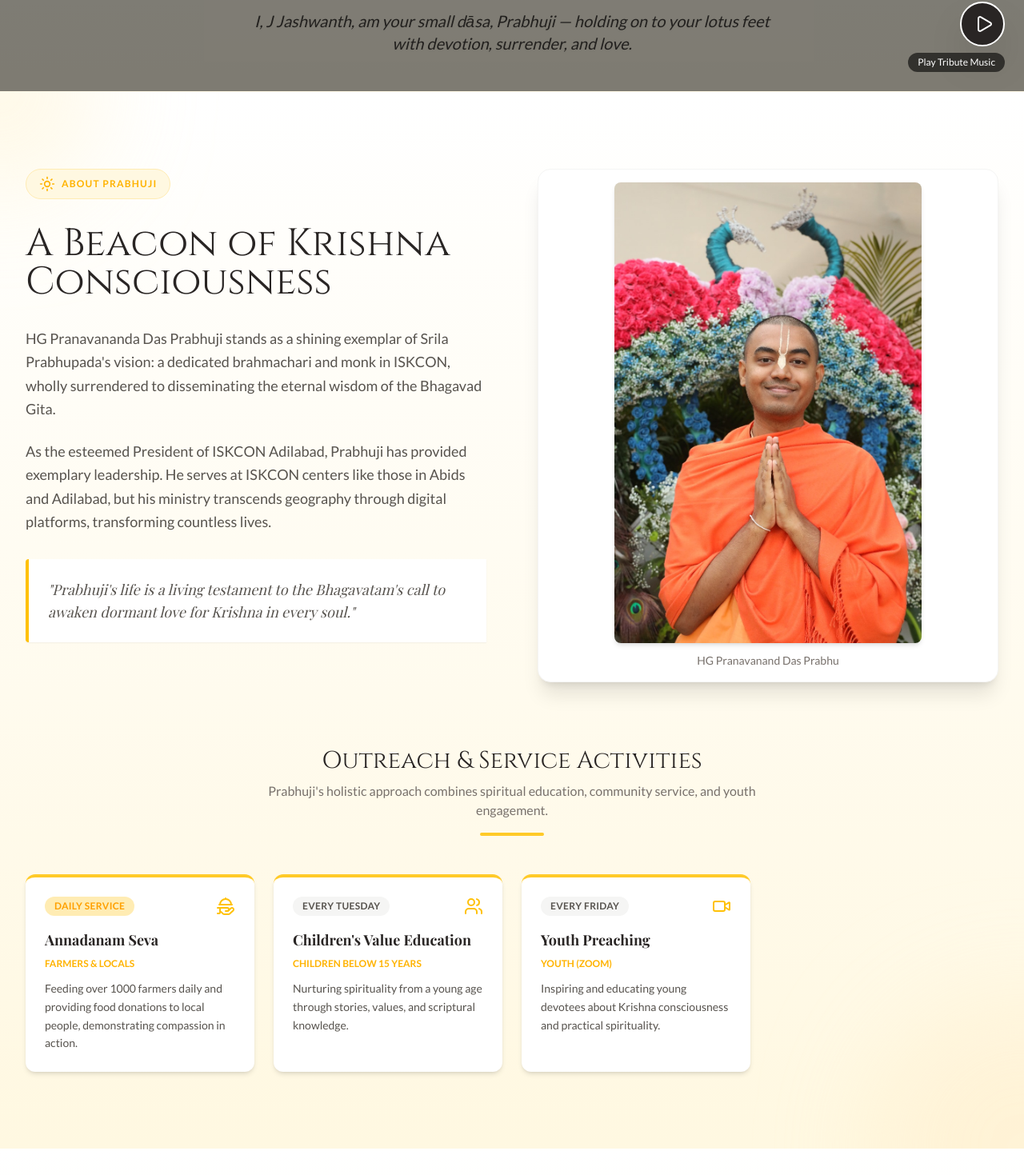
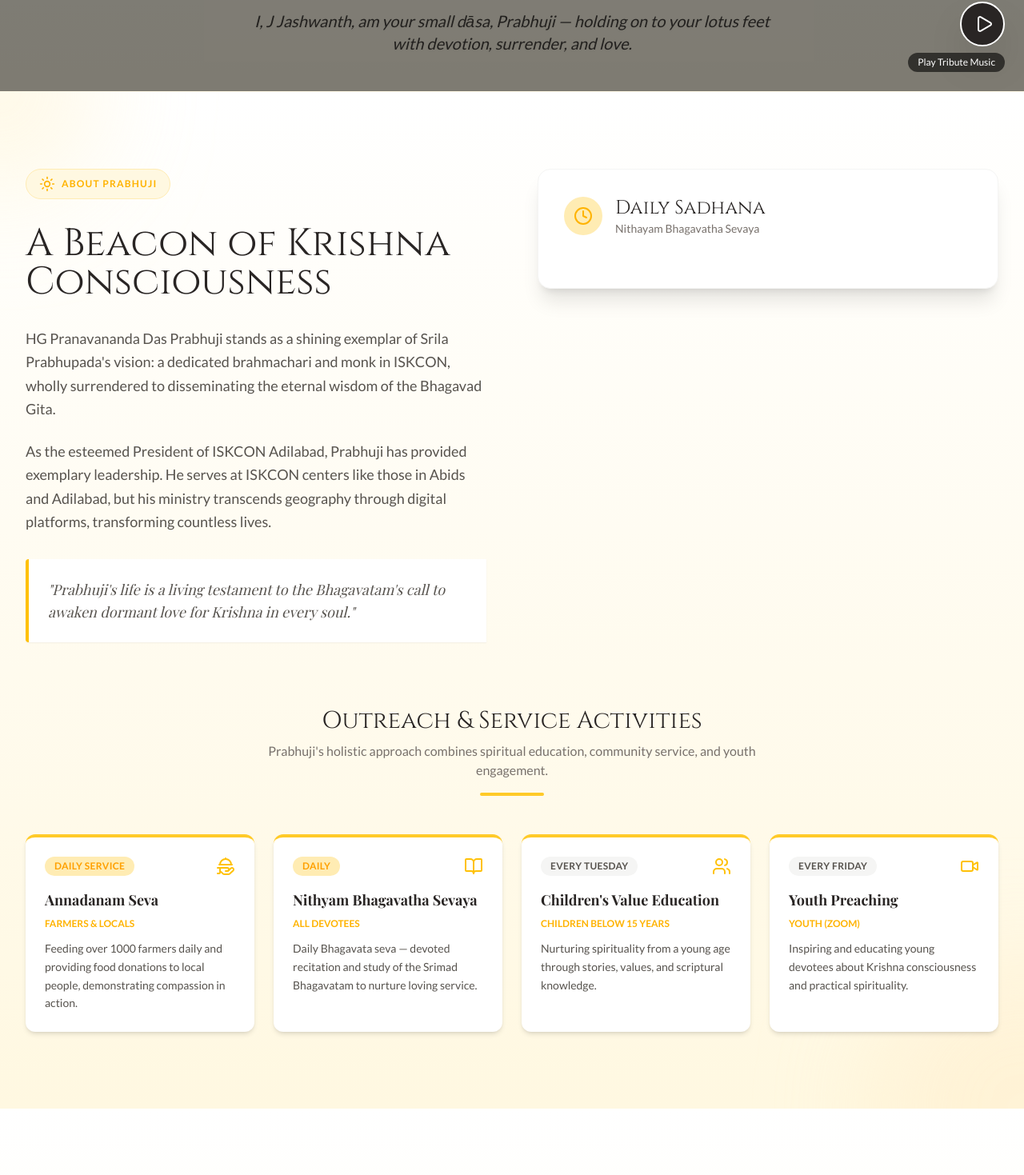
Before and after one commit to JashwanthJavili/HGPranavanandDasPrabhujiBday, a React (Vite) app: page / in a window 1280 px wide. Shown: the part 686-2155 px from the top of the page at 80% size. Built offline with nearby package versions, Linux system fonts and the light colour scheme; a web font is replaced by a local one.

Commit message:
Move Pranavanand feet to Gallery & above Connect; restore Daily Sadhana card; add Nithyam Bhagavatha activity; remove feet from Glorification

```diff
--- a/components/About.tsx
+++ b/components/About.tsx
@@ -36,15 +36,32 @@ const About: React.FC = () => {
             </div>
           </div>
 
-            {/* Right Column: Portrait (replaces Daily Sadhana as requested) */}
-            <div id="schedule" className="relative z-10">
-            <div className="bg-white rounded-2xl p-4 shadow-xl border border-stone-100 flex items-center justify-center">
-              <div className="w-full h-full max-w-sm">
-                <img src="/Images/hg-pranavanand-1.jpg" alt="HG Pranavanand Das Prabhu" className="w-full h-auto object-cover rounded-lg shadow-md" />
-                <p className="text-center text-sm text-stone-500 mt-3">HG Pranavanand Das Prabhu</p>
+              {/* Right Column: Daily Schedule (as the card behind the title) */}
+              <div id="schedule" className="relative z-10">
+              <div className="bg-white rounded-2xl p-8 shadow-xl border border-stone-100">
+                <div className="flex items-center mb-8">
+                  <div className="bg-saffron-100 p-3 rounded-full mr-4">
+                    <Clock className="h-6 w-6 text-saffron-600" />
+                  </div>
+                  <div>
+                    <h3 className="font-display text-2xl text-stone-800">Daily Sadhana</h3>
+                    <p className="text-stone-500 text-sm">Nithayam Bhagavatha Sevaya</p>
+                  </div>
+                </div>
+
+                <div className="space-y-6">
+                  {SCHEDULE_ITEMS.map((item, index) => (
+                  <div key={index} className="relative pl-8 before:absolute before:left-0 before:top-2 before:w-2 before:h-2 before:bg-saffron-400 before:rounded-full hover:bg-stone-50 p-2 rounded transition-colors">
+                    <div className="font-mono text-saffron-600 text-xs font-bold uppercase tracking-wider mb-1">
+                    {item.time}
+                    </div>
+                    <h4 className="font-serif font-bold text-stone-800 text-lg">{item.activity}</h4>
+                    <p className="text-sm text-stone-500 mt-1 leading-relaxed">{item.description}</p>
+                  </div>
+                  ))}
+                </div>
               </div>
-            </div>
-            </div>
+              </div>
         </div>
 
         {/* Weekly Outreach Section */}
--- a/constants.tsx
+++ b/constants.tsx
@@ -18,6 +18,13 @@ export const WEEKLY_ACTIVITIES: WeeklyActivity[] = [
     audience: "Farmers & Locals",
     description: "Feeding over 1000 farmers daily and providing food donations to local people, demonstrating compassion in action.",
     icon: HandPlatter
+  },
+  {
+    day: "Daily",
+    activity: "Nithyam Bhagavatha Sevaya",
+    audience: "All Devotees",
+    description: "Daily Bhagavata seva — devoted recitation and study of the Srimad Bhagavatam to nurture loving service.",
+    icon: BookOpen
   },
   {
     day: "Every Tuesday",
```
